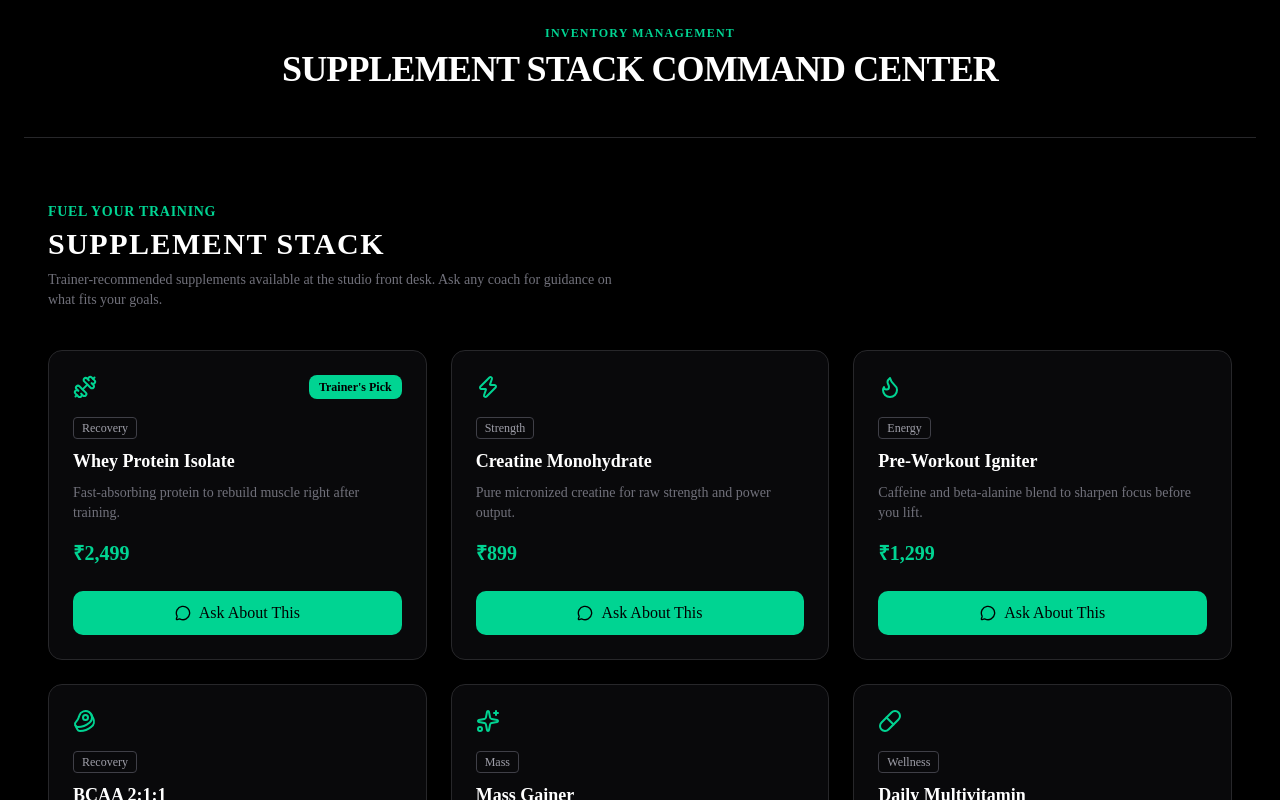
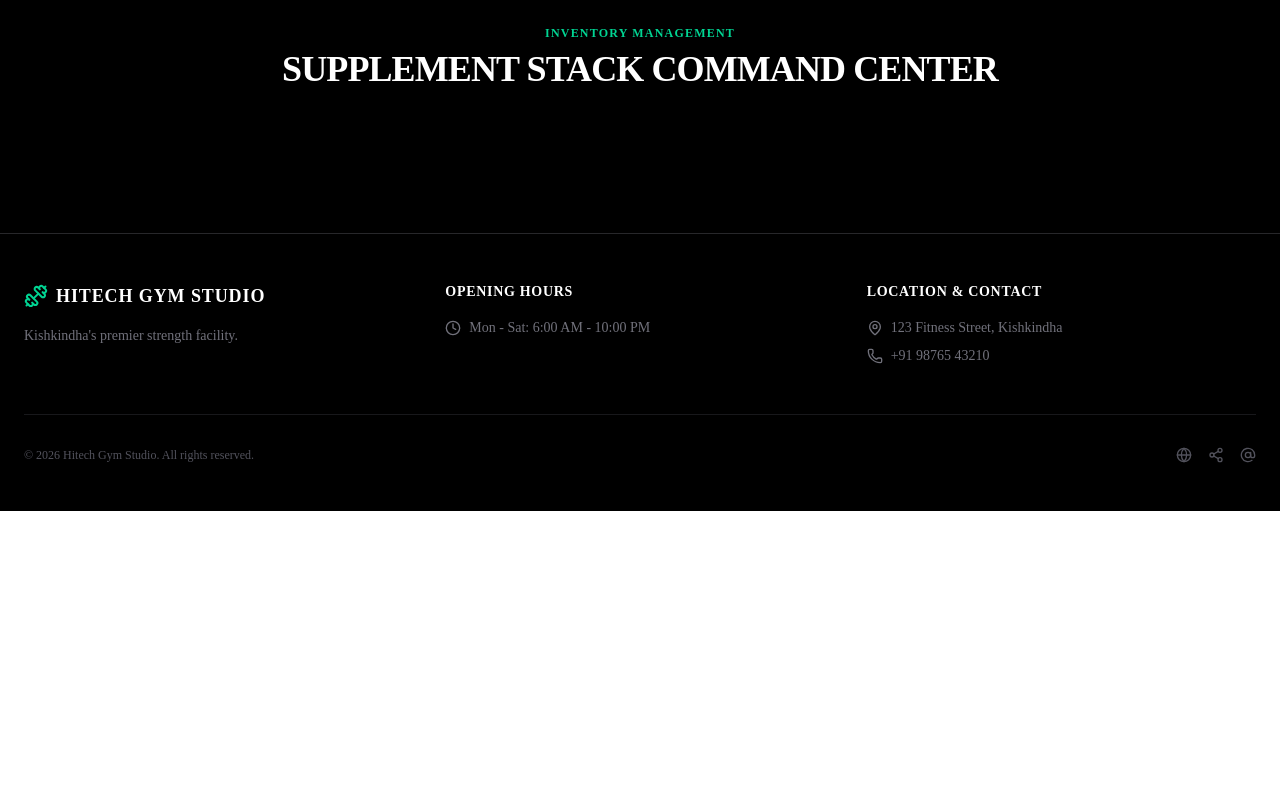
Before and after one commit to michaeljatin/hitech-gym-studio, a Next.js app: page / in a window 1280 px wide. Shown: the part 2720-3520 px from the top of the page. After the commit the page ends 3231 px from the top, so only its background shows below. Built offline with nearby package versions, Linux system fonts and the light colour scheme.

Commit message:
Remove supplement dashboard and restore original clean layout

```diff
--- a/app/page.tsx
+++ b/app/page.tsx
@@ -2,8 +2,6 @@
 
 import Link from "next/link";
 import { Dumbbell, Clock, MapPin, Phone, Mail, Globe, Share2, AtSign } from "lucide-react";
-import SupplementDashboard from "./components/SupplementDashboard"; // Corrected relative path
-
 export default function Home() {
     return (
         <div className="min-h-screen bg-black text-white font-sans selection:bg-emerald-500 selection:text-black">
@@ -111,12 +109,12 @@ export default function Home() {
                         <p className="text-emerald-400 font-bold tracking-widest uppercase text-xs mb-2">Inventory Management</p>
                         <h2 className="text-4xl font-black uppercase tracking-tight">Supplement Stack Command Center</h2>
                     </div>
-                    <SupplementDashboard />
+
                 </div>
             </section>
             {/* ================================================================= */}
 
-            {/* Footer */}<SupplementDashboard />=
+            {/* Footer */}
             <footer className="bg-black border-t border-zinc-800 py-12 px-6">
                 <div className="max-w-7xl mx-auto grid grid-cols-1 md:grid-cols-3 gap-8">
                     <div className="space-y-4">
```
